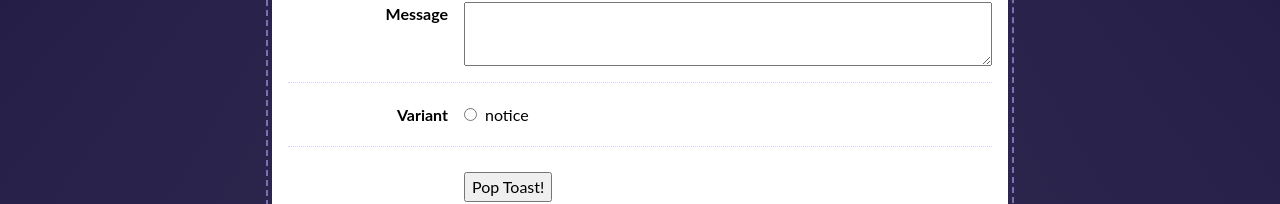
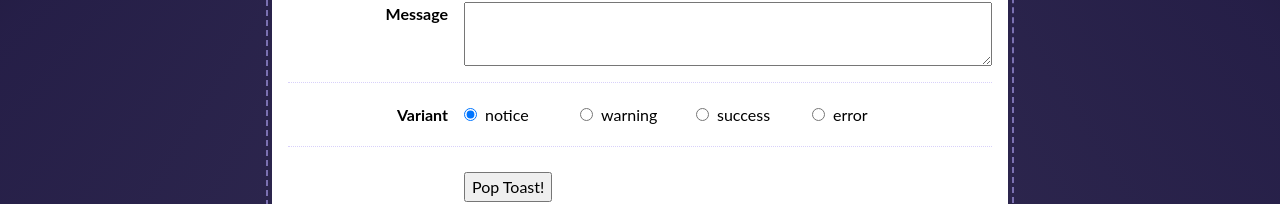
Before and after one commit to mayor-creator/toast_app, a React (Vite) app: page / in a window 1280 px wide. Shown: the part 442-646 px from the top of the page. Built offline with nearby package versions, Linux system fonts and the light colour scheme.

Commit message:
add variant selection to ToastPlayground component

```diff
--- a/src/component/ui/ToastPlayground/ToastPlayground.jsx
+++ b/src/component/ui/ToastPlayground/ToastPlayground.jsx
@@ -7,6 +7,8 @@ const VARIANT_OPTIONS = ["notice", "warning", "success", "error"];
 
 export function ToastPlayground() {
   const [message, setMessage] = useState("");
+  const [variant, setVariant] = useState("notice");
+
   return (
     <div className={styles.wrapper}>
       <header>
@@ -28,7 +30,7 @@ export function ToastPlayground() {
               id="message"
               className={styles.messageInput}
               value={message}
-              onChange={(e) => setMessage(e.target.value)}
+              onChange={(event) => setMessage(event.target.value)}
             />
           </div>
         </div>
@@ -36,15 +38,19 @@ export function ToastPlayground() {
         <div className={styles.row}>
           <div className={styles.label}>Variant</div>
           <div className={`${styles.inputWrapper} ${styles.radioWrapper}`}>
-            <label htmlFor="variant-notice">
-              <input
-                id="variant-notice"
-                type="radio"
-                name="variant"
-                value="notice"
-              />
-              notice
-            </label>
+            {VARIANT_OPTIONS.map((option) => (
+              <label key={option} htmlFor={`variant-${option}`}>
+                <input
+                  id={`variant-${option}`}
+                  type="radio"
+                  name="variant"
+                  value={option}
+                  checked={option === variant}
+                  onChange={(event) => setVariant(event.target.value)}
+                />
+                {option}
+              </label>
+            ))}
 
             {/* TODO Other Variant radio buttons here */}
           </div>
```
